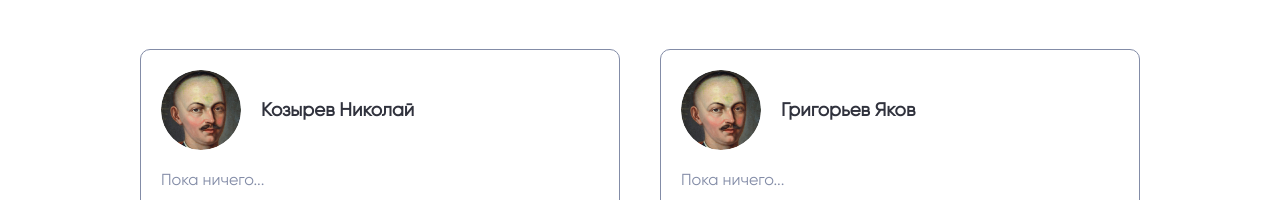
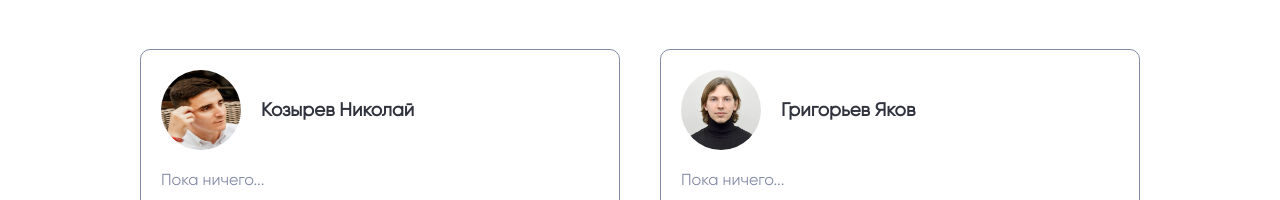
Before and after one commit to nikolakozaryan/project-management-app, a React (Create React App) app: page /home in a window 1280 px wide. Shown: the part 1434-1634 px from the top of the page. Built offline with nearby package versions, Linux system fonts and the light colour scheme.

Commit message:
feat: add photos

```diff
--- a/src/components/pages/home/Team/TeamCard/TeamCard.tsx
+++ b/src/components/pages/home/Team/TeamCard/TeamCard.tsx
@@ -1,10 +1,14 @@
 import React from 'react';
 import classes from './TeamCard.module.scss';
 
-const TeamCard: React.FC<{ name: string; done: string }> = ({ name, done }) => (
+const TeamCard: React.FC<{ name: string; done: string; image: string }> = ({
+  name,
+  done,
+  image,
+}) => (
   <div className={classes.card}>
     <header className={classes.card__header}>
-      <img className={classes.card__avatar} src="../../../home/PlaceHolder.jpg" alt={name} />
+      <img className={classes.card__avatar} src={`../../../home/${image}`} alt={name} />
       <h3 className={classes.card__name}>{name}</h3>
     </header>
     <p className={classes.card__description}>{done}</p>
--- a/src/components/pages/home/Team/TeamCards/TeamCards.tsx
+++ b/src/components/pages/home/Team/TeamCards/TeamCards.tsx
@@ -10,7 +10,7 @@ const TeamCards = () => {
   return (
     <div className={classes.container}>
       {TEAM_MEMBERS.map((item, index) => (
-        <TeamCard name={item.name[lang]} done={item.done[lang]} key={index} />
+        <TeamCard name={item.name[lang]} done={item.done[lang]} key={index} image={item.image} />
       ))}
     </div>
   );
--- a/src/constants/TeamMembers.ts
+++ b/src/constants/TeamMembers.ts
@@ -7,6 +7,7 @@ type TeamMember = {
     ru: string;
     en: string;
   };
+  image: string;
   link: string;
 };
 export const TEAM_MEMBERS: TeamMember[] = [
@@ -16,6 +17,7 @@ export const TEAM_MEMBERS: TeamMember[] = [
       ru: 'Пока ничего...',
       en: 'Did nothing yet...',
     },
+    image: 'NZ.jpg',
     link: 'https://github.com/nikolakozaryan',
   },
   {
@@ -27,6 +29,7 @@ export const TEAM_MEMBERS: TeamMember[] = [
       ru: 'Пока ничего...',
       en: 'Did nothing yet...',
     },
+    image: 'YG.jpg',
     link: 'https://github.com/YaGrig',
   },
 ];
```
Also changed, not shown: public/home/NZ.JPG (added), public/home/YG.jpg (added).
